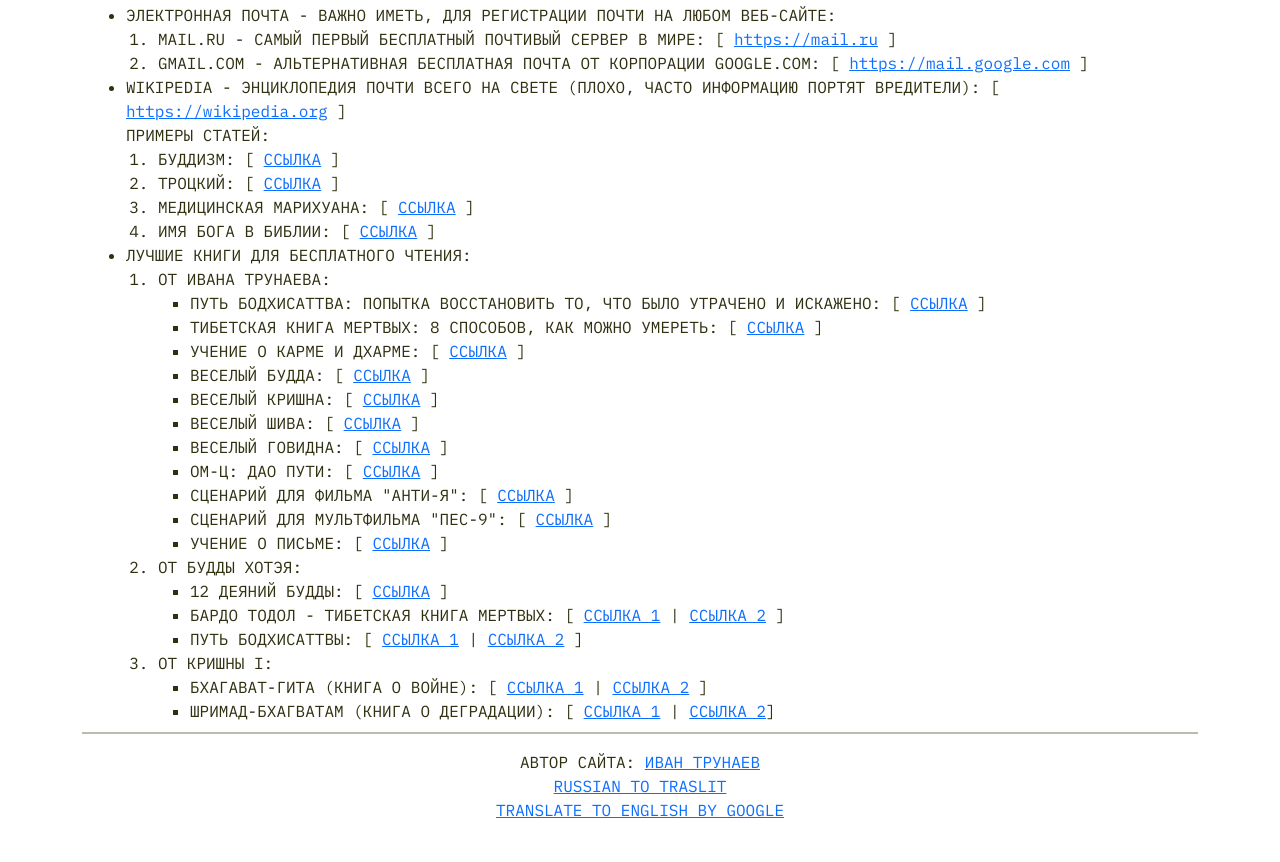
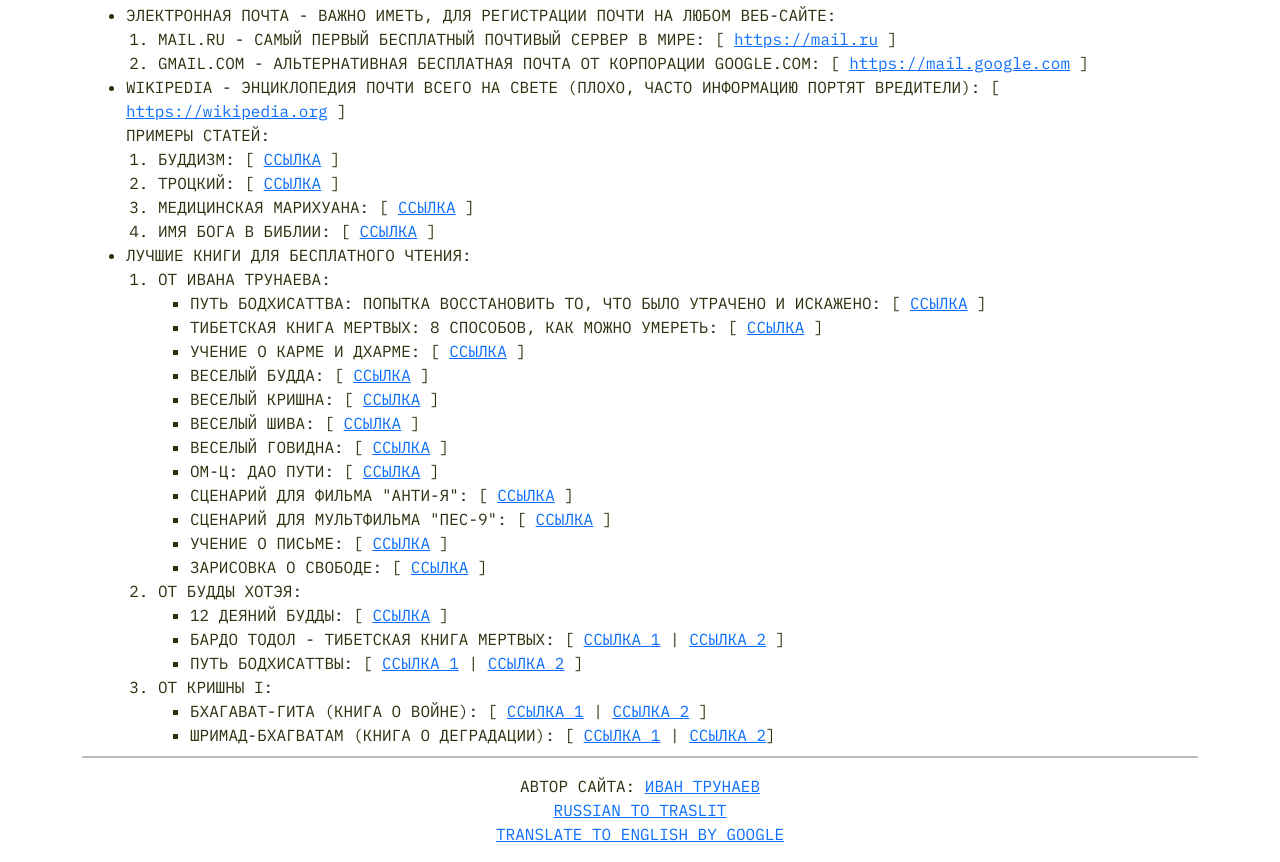
Before and after one commit to vsepohui/rupana, a plain HTML site: page index.html in a window 1280 px wide. Shown: the part 635-1497 px from the top of the page. Before the commit the page ends 1473 px from the top, so only its background shows below. Drawn offline with Linux system fonts and the light colour scheme.

Commit message:
Draft of Freedom

```diff
--- a/index.html
+++ b/index.html
@@ -77,6 +77,7 @@
 								<li>СЦЕНАРИЙ ДЛЯ ФИЛЬМА "АНТИ-Я": [ <a href="https://trunaev.ru/books/html/%D0%A1%D1%86%D0%B5%D0%BD%D0%B0%D1%80%D0%B8%D0%B9%20%D0%B4%D0%BB%D1%8F%20%D1%84%D0%B8%D0%BB%D1%8C%D0%BC%D0%B0%20%D0%90%D0%BD%D1%82%D0%B8-%D1%8F/">ССЫЛКА</a> ]</li>
 								<li>СЦЕНАРИЙ ДЛЯ МУЛЬТФИЛЬМА "ПЕС-9": [ <a href="https://trunaev.ru/books/html/%D0%A1%D1%86%D0%B5%D0%BD%D0%B0%D1%80%D0%B8%D0%B9%20%D0%BC%D1%83%D0%BB%D1%8C%D1%82%D1%84%D0%B8%D0%BB%D1%8C%D0%BC%D0%B0%20%E2%80%9C%D0%9F%D0%B5%D1%81-9%E2%80%9D/">ССЫЛКА</a> ]</li>
 								<li>УЧЕНИЕ О ПИСЬМЕ: [ <a href="https://trunaev.ru/books/html/%D0%A3%D1%87%D0%B5%D0%BD%D0%B8%D0%B5%20%D0%BE%20%D0%BF%D0%B8%D1%81%D1%8C%D0%BC%D0%B5/">ССЫЛКА</a> ]</li>
+								<li>ЗАРИСОВКА О СВОБОДЕ: [ <a href="https://trunaev.ru/books/html/%D0%97%D0%B0%D1%80%D0%B8%D1%81%D0%BE%D0%B2%D0%BA%D0%B0%20%D0%BE%20%D1%81%D0%B2%D0%BE%D0%B1%D0%BE%D0%B4%D0%B5/">ССЫЛКА</a> ]</li>
 							</ul>
 						</li>
 						<li>
```
